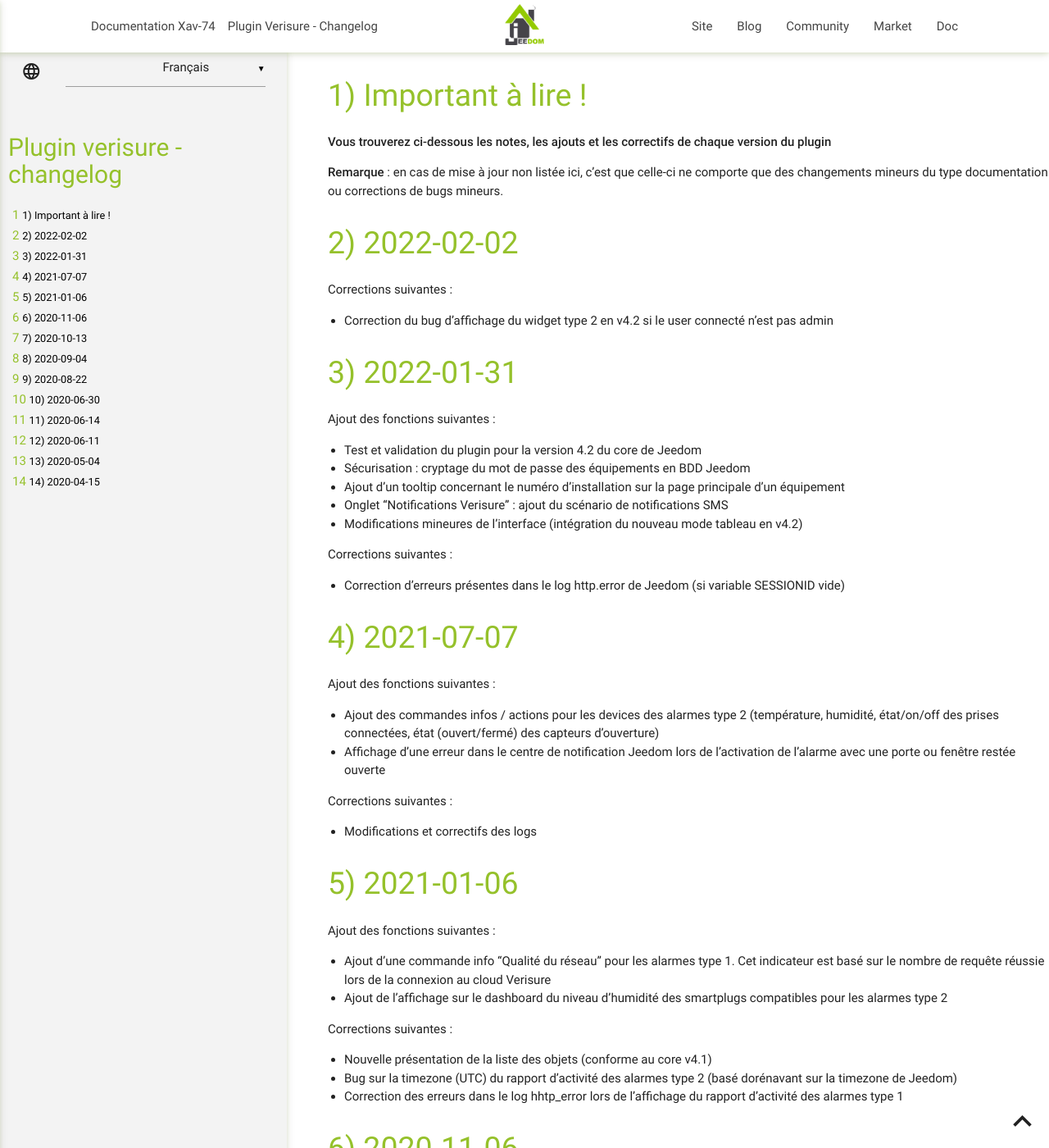
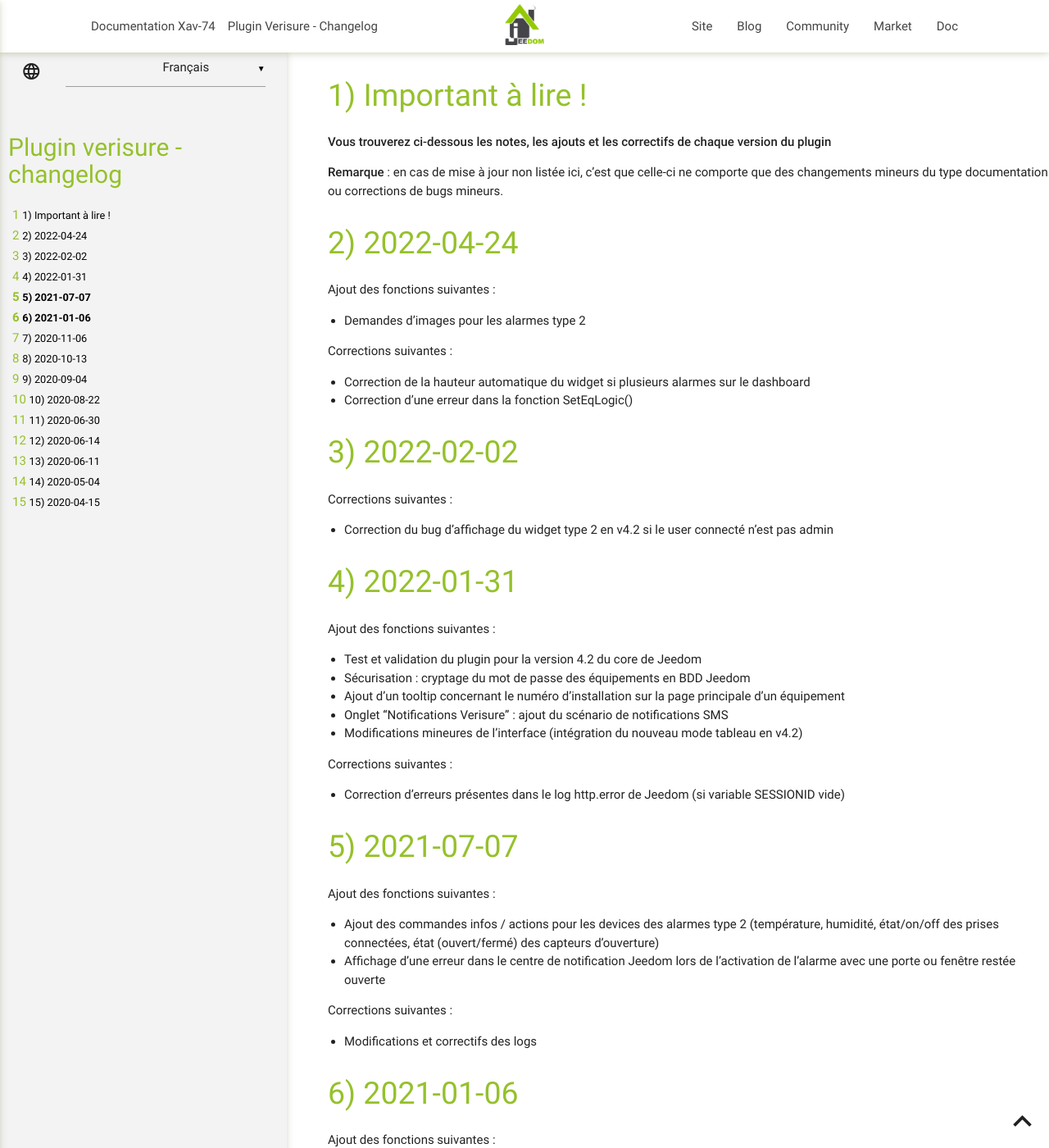
Before and after one commit to Xav-74/Documentation, a Jekyll site: the page built from verisure/fr_FR/changelog.md, in a window 1280 px wide and 1400 px high. Shown: the whole window at 82% size. Built offline with Jekyll 4.4.1, drawn with Linux system fonts in a browser that asks for light colours; some of the changed text lies outside the part shown.

Commit message:
Update doc Verisure

```diff
--- a/verisure/fr_FR/changelog.md
+++ b/verisure/fr_FR/changelog.md
@@ -10,6 +10,16 @@
 **Vous trouverez ci-dessous les notes, les ajouts et les correctifs de chaque version du plugin**
 
 **Remarque** : en cas de mise à jour non listée ici, c'est que celle-ci ne comporte que des changements mineurs du type documentation ou corrections de bugs mineurs.
+
+
+# 2022-04-24
+
+Ajout des fonctions suivantes :
+ - Demandes d'images pour les alarmes type 2
+
+Corrections suivantes :
+ - Correction de la hauteur automatique du widget si plusieurs alarmes sur le dashboard
+ - Correction d'une erreur dans la fonction SetEqLogic()
 
 
 # 2022-02-02
```
Also changed, not shown: verisure/fr_FR/index.md (+0 -1 lines).
